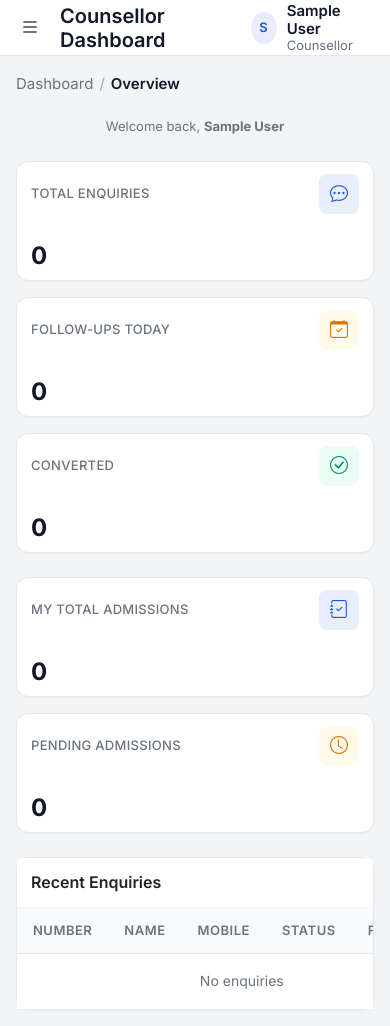
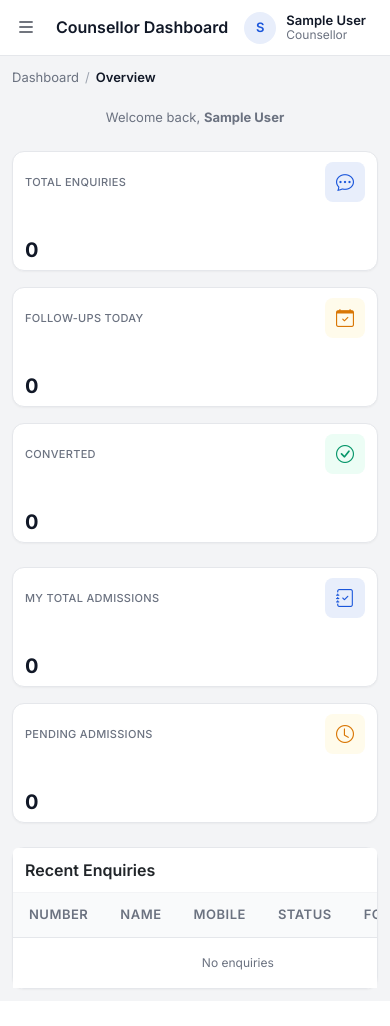
Before and after one commit to kavipriyaraj-code/distance-erp, a Django app: page /dashboard/ in a window 390 px wide. After the commit the page ends 991 px from the top, so only its background shows below. Run offline with Django 5.2, Linux system fonts and the light colour scheme; the visitor is signed in with stand-in values (Sample User, id 1); data that the repository does not hold is empty.

Commit message:
Reduce font sizes to default/smaller size

```diff
--- a/static/css/style.css
+++ b/static/css/style.css
@@ -50,19 +50,19 @@ body {
     font-family: 'Inter', 'Segoe UI', system-ui, -apple-system, sans-serif;
     background: var(--bg);
     color: var(--text);
-    font-size: 16px;
-    line-height: 1.6;
+    font-size: 14px;
+    line-height: 1.5;
     -webkit-font-smoothing: antialiased;
 }
 
 /* === Typography === */
-h1 { font-size: 32px; font-weight: 700; color: var(--text); letter-spacing: -.3px; }
-h2 { font-size: 28px; font-weight: 700; color: var(--text); letter-spacing: -.2px; }
-h3 { font-size: 24px; font-weight: 600; color: var(--text); }
-h4 { font-size: 20px; font-weight: 600; color: var(--text); }
-h5 { font-size: 18px; font-weight: 600; color: var(--text); }
-h6 { font-size: 15px; font-weight: 600; color: var(--text-secondary); text-transform: uppercase; letter-spacing: .5px; }
-p { margin: 0; color: var(--text-secondary); font-size: 16px; }
+h1 { font-size: 22px; font-weight: 700; color: var(--text); letter-spacing: -.3px; }
+h2 { font-size: 20px; font-weight: 700; color: var(--text); letter-spacing: -.2px; }
+h3 { font-size: 18px; font-weight: 600; color: var(--text); }
+h4 { font-size: 16px; font-weight: 600; color: var(--text); }
+h5 { font-size: 15px; font-weight: 600; color: var(--text); }
+h6 { font-size: 13px; font-weight: 600; color: var(--text-secondary); text-transform: uppercase; letter-spacing: .5px; }
+p { margin: 0; color: var(--text-secondary); font-size: 14px; }
 a { color: var(--primary); text-decoration: none; transition: color var(--transition); }
 a:hover { color: var(--primary-dark); }
 
@@ -90,16 +90,16 @@ a:hover { color: var(--primary-dark); }
     background: var(--primary);
     border-radius: var(--radius);
     display: flex; align-items: center; justify-content: center;
-    color: #fff; font-size: 16px; flex-shrink: 0;
+    color: #fff; font-size: 14px; flex-shrink: 0;
 }
-.sidebar-brand-text h4 { color: #fff; font-size: 18px; font-weight: 700; margin: 0; line-height: 1.2; }
+.sidebar-brand-text h4 { color: #fff; font-size: 15px; font-weight: 700; margin: 0; line-height: 1.2; }
 .sidebar-brand-text small { color: #64748b; font-size: 12px; text-transform: uppercase; letter-spacing: .8px; font-weight: 500; }
 
 .sidebar-nav { padding: 12px 10px; flex: 1; overflow-y: auto; }
 .sidebar-nav::-webkit-scrollbar { width: 4px; }
 .sidebar-nav::-webkit-scrollbar-thumb { background: rgba(255,255,255,.1); border-radius: 4px; }
 
-.sidebar-section { padding: 16px 14px 6px; font-size: 12px; text-transform: uppercase; letter-spacing: 1px; color: #475569; font-weight: 700; }
+.sidebar-section { padding: 16px 14px 6px; font-size: 11px; text-transform: uppercase; letter-spacing: 1px; color: #475569; font-weight: 700; }
 .sidebar-link {
     display: flex; align-items: center; gap: 12px;
     padding: 10px 14px; color: #94a3b8;
@@ -109,7 +109,7 @@ a:hover { color: var(--primary-dark); }
 }
 .sidebar-link:hover { background: rgba(255,255,255,.06); color: #e2e8f0; }
 .sidebar-link.active { background: var(--primary); color: #fff; font-weight: 600; }
-.sidebar-link i { width: 20px; text-align: center; font-size: 18px; opacity: .8; }
+.sidebar-link i { width: 20px; text-align: center; font-size: 16px; opacity: .8; }
 .sidebar-link.active i { opacity: 1; }
 
 .sidebar-footer {
@@ -139,7 +139,7 @@ a:hover { color: var(--primary-dark); }
     position: sticky; top: 0; z-index: 50;
 }
 .topbar-left { display: flex; align-items: center; gap: 16px; }
-.topbar-left h5 { margin: 0; font-size: 20px; font-weight: 600; color: var(--text); }
+.topbar-left h5 { margin: 0; font-size: 16px; font-weight: 600; color: var(--text); }
 .topbar-right { display: flex; align-items: center; gap: 12px; }
 .menu-toggle { display: none; background: none; border: none; font-size: 20px; color: var(--text); cursor: pointer; padding: 4px; }
 .topbar-user {
@@ -156,8 +156,8 @@ a:hover { color: var(--primary-dark); }
     font-size: 13px; font-weight: 600;
 }
 .topbar-user-info { line-height: 1.2; }
-.topbar-user-name { font-size: 15px; font-weight: 600; color: var(--text); }
-.topbar-user-role { font-size: 13px; color: var(--text-muted); }
+.topbar-user-name { font-size: 13px; font-weight: 600; color: var(--text); }
+.topbar-user-role { font-size: 12px; color: var(--text-muted); }
 
 /* === Page Body === */
 .page-body { padding: 24px; }
@@ -167,7 +167,7 @@ a:hover { color: var(--primary-dark); }
     display: flex; align-items: center; justify-content: space-between;
     margin-bottom: 20px;
 }
-.breadcrumb { display: flex; align-items: center; gap: 6px; font-size: 15px; color: var(--text-muted); margin: 0; }
+.breadcrumb { display: flex; align-items: center; gap: 6px; font-size: 13px; color: var(--text-muted); margin: 0; }
 .breadcrumb a { color: var(--text-muted); }
 .breadcrumb a:hover { color: var(--primary); }
 .breadcrumb .separator { color: var(--text-light); }
@@ -218,15 +218,15 @@ a:hover { color: var(--primary-dark); }
 .stat-card-icon.amber { background: var(--warning-bg); color: var(--warning); }
 .stat-card-icon.red { background: var(--danger-bg); color: var(--danger); }
 .stat-card-icon.navy { background: #e2e8f0; color: var(--navy); }
-.stat-card-label { font-size: 14px; font-weight: 500; color: var(--text-muted); text-transform: uppercase; letter-spacing: .3px; }
-.stat-card-value { font-size: 32px; font-weight: 700; color: var(--text); letter-spacing: -.5px; line-height: 1; }
+.stat-card-label { font-size: 12px; font-weight: 500; color: var(--text-muted); text-transform: uppercase; letter-spacing: .3px; }
+.stat-card-value { font-size: 24px; font-weight: 700; color: var(--text); letter-spacing: -.5px; line-height: 1; }
 .stat-card-meta { font-size: 14px; color: var(--text-muted); margin-top: 6px; }
 .stat-card-meta .up { color: var(--success); font-weight: 600; }
 .stat-card-meta .down { color: var(--danger); font-weight: 600; }
 
 /* === Tables === */
 .table-container { background: var(--surface); border: 1px solid var(--border); border-radius: var(--radius-lg); overflow: hidden; }
-.table { font-size: 15px; margin: 0; }
+.table { font-size: 13px; margin: 0; }
 .table thead th {
     background: #f9fafb;
     border-bottom: 1px solid var(--border);
@@ -289,7 +289,7 @@ a:hover { color: var(--primary-dark); }
 .btn-outline-secondary:hover { background: #f9fafb; color: var(--text); border-color: #d1d5db; }
 .btn-ghost { color: var(--text-muted); border: none; background: transparent; }
 .btn-ghost:hover { background: #f3f4f6; color: var(--text); }
-.btn-sm { padding: 6px 12px; font-size: 14px; }
+.btn-sm { padding: 5px 10px; font-size: 12px; }
 .btn-sm i { font-size: 14px; }
 .btn-lg { padding: 12px 28px; font-size: 16px; }
 .btn-icon { padding: 6px; width: 32px; height: 32px; justify-content: center; }
@@ -324,12 +324,12 @@ a:hover { color: var(--primary-dark); }
 .form-error { font-size: 14px; color: var(--danger); margin-top: 4px; }
 .form-section { margin-bottom: 24px; }
 .form-section-title {
-    font-size: 16px; font-weight: 600; color: var(--text);
+    font-size: 14px; font-weight: 600; color: var(--text);
     margin-bottom: 16px; padding-bottom: 8px;
     border-bottom: 1px solid var(--border-light);
     display: flex; align-items: center; gap: 8px;
 }
-.form-section-title i { color: var(--primary); font-size: 18px; }
+.form-section-title i { color: var(--primary); font-size: 16px; }
 .form-actions { display: flex; gap: 10px; margin-top: 24px; padding-top: 16px; border-top: 1px solid var(--border-light); }
 
 /* === Alerts === */
@@ -337,11 +337,11 @@ a:hover { color: var(--primary-dark); }
     display: flex; align-items: flex-start; gap: 10px;
     padding: 14px 18px;
     border-radius: var(--radius);
-    font-size: 15px; font-weight: 500;
+    font-size: 13px; font-weight: 500;
     border: 1px solid transparent;
     margin-bottom: 16px;
 }
-.alert i { font-size: 18px; margin-top: 1px; flex-shrink: 0; }
+.alert i { font-size: 16px; margin-top: 1px; flex-shrink: 0; }
 .alert-success { background: var(--success-bg); color: var(--success); border-color: #a7f3d0; }
 .alert-warning { background: var(--warning-bg); color: #92400e; border-color: #fde68a; }
 .alert-danger { background: var(--danger-bg); color: var(--danger); border-color: #fecaca; }
@@ -478,26 +478,26 @@ a:hover { color: var(--primary-dark); }
     .menu-toggle { display: block; }
 }
 @media (max-width: 767.98px) {
-    .page-body { padding: 16px; }
-    .topbar { padding: 0 16px; }
+    .page-body { padding: 12px; }
+    .topbar { padding: 0 12px; }
     .toolbar { flex-direction: column; align-items: stretch; }
     .toolbar-left, .toolbar-right { width: 100%; }
     .search-box input { width: 100%; }
-    .stat-card-value { font-size: 28px; }
+    .stat-card-value { font-size: 20px; }
     .info-grid { grid-template-columns: 1fr; }
     .detail-card { flex-direction: column; }
     .detail-card .profile-section { width: 100%; }
     .btn-group-actions { flex-wrap: wrap; }
     .breadcrumb-bar { flex-direction: column; align-items: flex-start; gap: 8px; }
-    h1 { font-size: 26px; }
-    h2 { font-size: 22px; }
-    .stat-card { padding: 12px 14px; }
+    h1 { font-size: 18px; }
+    h2 { font-size: 16px; }
+    .stat-card { padding: 10px 12px; }
     .stat-card-header { margin-bottom: 4px; }
-    .stat-card-label { font-size: 13px; }
-    .stat-card-value { font-size: 24px !important; }
-    .card-header { padding: 12px 14px; }
-    .card-body { padding: 12px 14px; }
-    .table { font-size: 14px; }
-    .table th, .table td { padding: 8px 10px; }
+    .stat-card-label { font-size: 11px; }
+    .stat-card-value { font-size: 20px !important; }
+    .card-header { padding: 10px 12px; }
+    .card-body { padding: 10px 12px; }
+    .table { font-size: 12px; }
+    .table th, .table td { padding: 6px 8px; }
     .d-flex.justify-content-between { flex-direction: column; gap: 8px; }
 }
```
